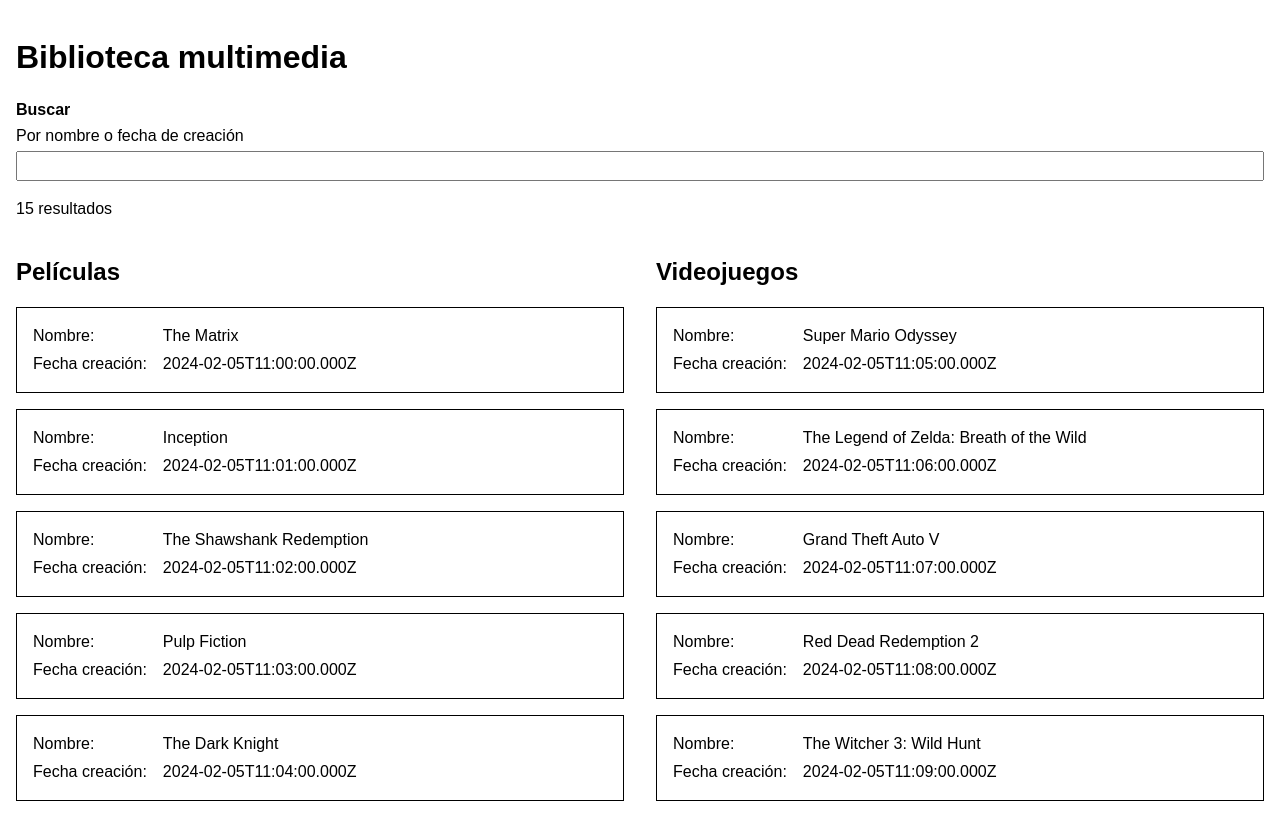
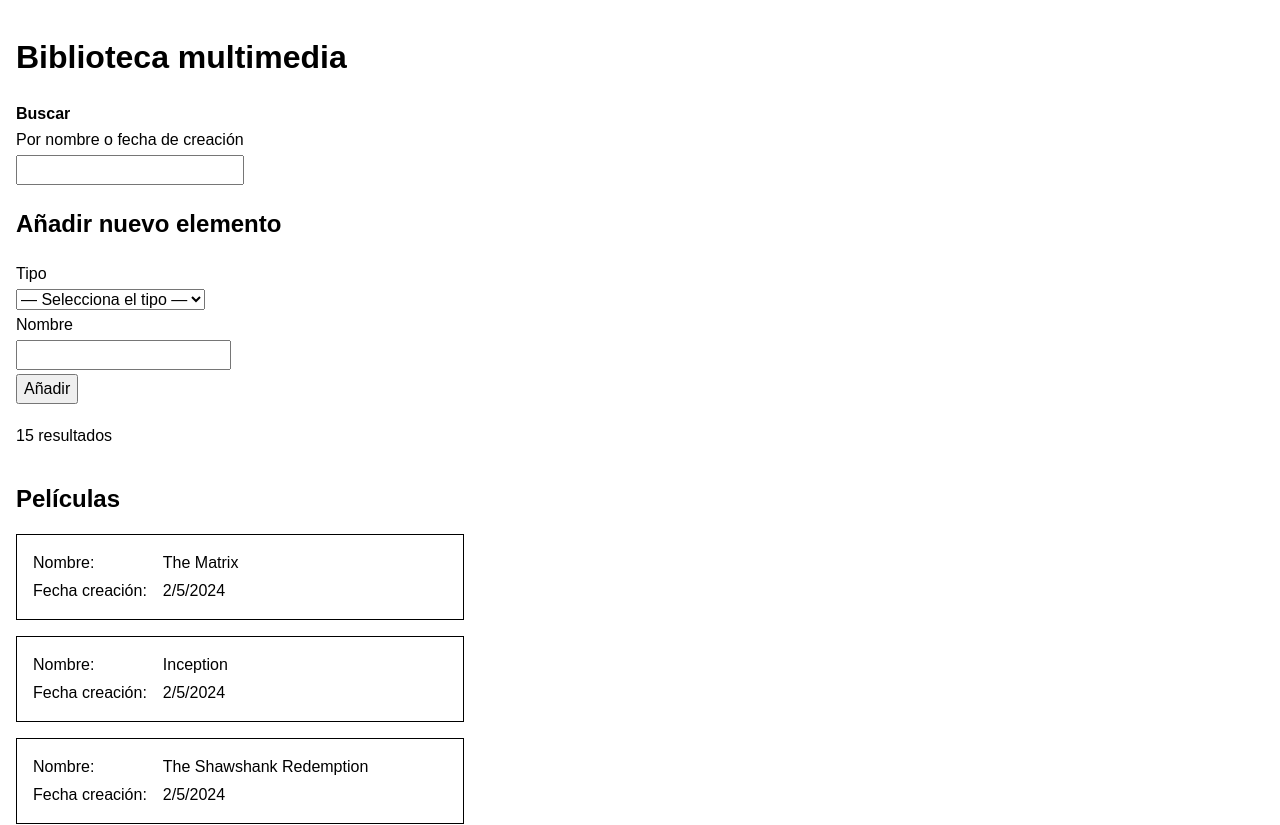
Before and after one commit to germanfrelo/biblioteca-multimedia, a React (Vite) app: page / in a window 1280 px wide. Shown: the top 825 px of the page. Built offline with nearby package versions, Linux system fonts and the light colour scheme.

Commit message:
Add form to add new elements

```diff
--- /dev/null
+++ b/src/components/AddNewElementForm.jsx
@@ -0,0 +1,65 @@
+import { useState } from "react";
+import { elementTypes } from "../data";
+
+function AddNewElementForm({ handleAddElement }) {
+	const [type, setType] = useState("");
+	const [name, setName] = useState("");
+
+	function handleSubmit(event) {
+		event.preventDefault();
+		handleAddElement({ type, name });
+		// Empty form inputs
+		setType("");
+		setName("");
+	}
+
+	return (
+		<>
+			<form
+				onSubmit={handleSubmit}
+				className="stack"
+			>
+				{/* Type */}
+				<div className="stack">
+					<label htmlFor="type">Tipo</label>
+					<select
+						id="type"
+						name="type"
+						value={type}
+						onChange={(event) => setType(event.target.value)}
+						required={true}
+					>
+						<option value="">— Selecciona el tipo —</option>
+						{Object.entries(elementTypes).map(
+							([elementTypeKey, elementTypeValue]) => (
+								<option
+									key={elementTypeKey}
+									value={elementTypeValue}
+								>
+									{elementTypeValue}
+								</option>
+							),
+						)}
+					</select>
+				</div>
+
+				{/* Name */}
+				<div className="stack">
+					<label htmlFor="name">Nombre</label>
+					<input
+						type="text"
+						id="name"
+						name="name"
+						value={name}
+						onChange={(event) => setName(event.target.value)}
+						required={true}
+					/>
+				</div>
+
+				<button type="submit">Añadir</button>
+			</form>
+		</>
+	);
+}
+
+export default AddNewElementForm;
--- a/src/components/App.jsx
+++ b/src/components/App.jsx
@@ -1,5 +1,6 @@
 import { useState } from "react";
 import { initialElements } from "../data";
+import AddNewElementForm from "./AddNewElementForm";
 import "./App.css";
 import ElementsList from "./ElementsList";
 import SearchForm from "./SearchForm";
@@ -8,8 +9,8 @@
 	const [elements, setElements] = useState(initialElements);
 	const [searchTerm, setSearchTerm] = useState("");
 
-	function filterElements(elements, searchTerm) {
-		if (searchTerm === "") {
+	function filterElements({ elements, searchTerm }) {
+		if (!searchTerm) {
 			return elements;
 		}
 		const filteredElements = elements.filter(({ name, createdDate }) => {
@@ -21,16 +22,31 @@
 		return filteredElements;
 	}
 
-	const filteredElements = filterElements(elements, searchTerm);
+	function handleAddElement({ type, name }) {
+		const newElement = {
+			id: crypto.randomUUID(),
+			name,
+			type,
+			createdDate: new Date().toISOString(),
+		};
+
+		setElements([...elements, newElement]);
+	}
+
+	const filteredElements = filterElements({ elements, searchTerm });
 
 	return (
-		<>
+		<div className="stack">
 			<h1>Biblioteca multimedia</h1>
 
 			<SearchForm
 				searchTerm={searchTerm}
 				setSearchTerm={setSearchTerm}
 			/>
+
+			<h2>Añadir nuevo elemento</h2>
+
+			<AddNewElementForm handleAddElement={handleAddElement} />
 
 			<main>
 				{!filteredElements.length ? (
@@ -47,7 +63,7 @@
 					</>
 				)}
 			</main>
-		</>
+		</div>
 	);
 }
 
--- a/src/components/MediaElement.jsx
+++ b/src/components/MediaElement.jsx
@@ -5,8 +5,9 @@
 		<dl className="media-element">
 			<dt>Nombre:</dt>
 			<dd>{name}</dd>
+
 			<dt>Fecha creación:</dt>
-			<dd>{createdDate}</dd>
+			<dd>{new Date(createdDate).toLocaleDateString()}</dd>
 		</dl>
 	);
 }
```
